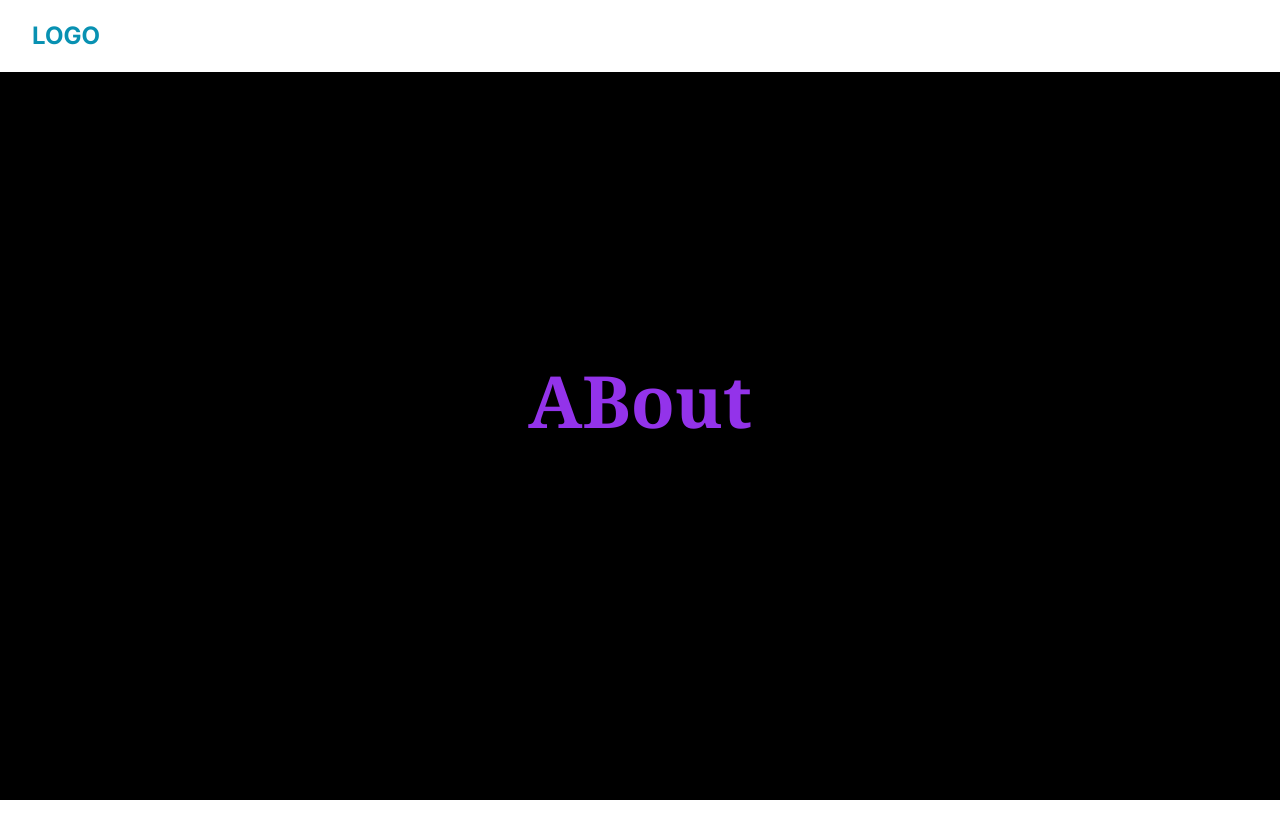
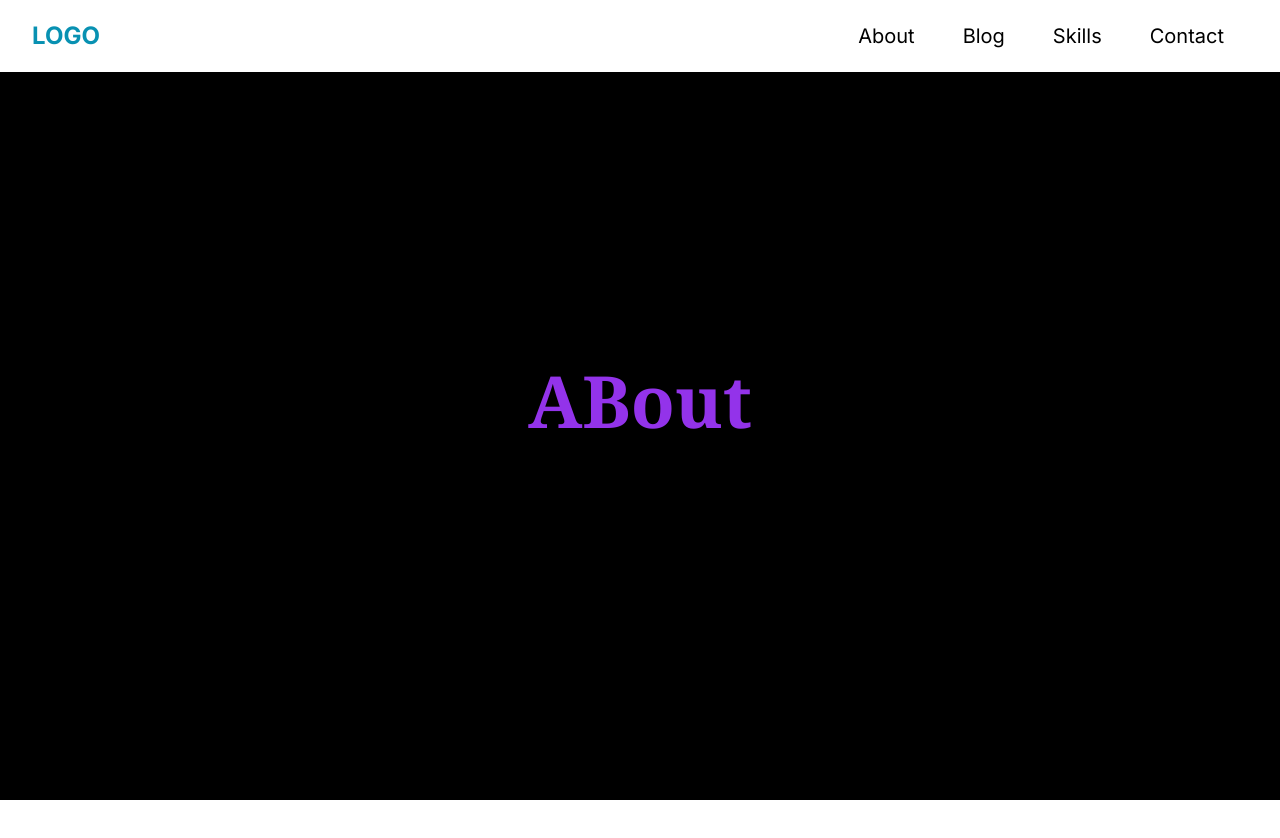
Before and after one commit to Sawrozzz/React-portfolio, a Next.js app: page /components/Header in a window 1280 px wide. Shown: the top 838 px of the page. Built offline with nearby package versions, Linux system fonts and the light colour scheme.

Commit message:
added responsive navBar with hamburger menu

```diff
--- a/app/components/NavBar/page.js
+++ b/app/components/NavBar/page.js
@@ -36,6 +36,37 @@ const NavBar = () => {
               </div>
             </div>
           </div>
+
+          <div>
+            <div
+              className={`flex-1 justify-self-center pb-3 mt-8 md:block md:pb-0 md:mt-0 ${
+                navbar ? "p-12 md:p-0 block" : "hidden"
+              }`}
+            >
+              <ul className=" h-screen md:h-auto items-center justify-center md:flex">
+                <li className="pd-6 text-xl text-black py-2 md:px-6 text-center border-b-2 md:border-b-0 hover:bg-purple-900 border-purple-900 md:hover:text-purple-600 md:hover:bg-transparent">
+                  <Link href="#about" onClick={() => setNavBar(!navbar)}>
+                    About
+                  </Link>
+                </li>
+                <li className="pd-6 text-xl text-black py-2 md:px-6 text-center border-b-2 md:border-b-0 hover:bg-purple-900 border-purple-900 md:hover:text-purple-600 md:hover:bg-transparent">
+                  <Link href="#blog" onClick={() => setNavBar(!navbar)}>
+                    Blog
+                  </Link>
+                </li>
+                <li className="pd-6 text-xl text-black py-2 md:px-6 text-center border-b-2 md:border-b-0 hover:bg-purple-900 border-purple-900 md:hover:text-purple-600 md:hover:bg-transparent">
+                  <Link href="#skill" onClick={() => setNavBar(!navbar)}>
+                    Skills
+                  </Link>
+                </li>
+                <li className="pd-6 text-xl text-black py-2 md:px-6 text-center border-b-2 md:border-b-0 hover:bg-purple-900 border-purple-900 md:hover:text-purple-600 md:hover:bg-transparent">
+                  <Link href="#contact" onClick={() => setNavBar(!navbar)}>
+                    Contact
+                  </Link>
+                </li>
+              </ul>
+            </div>
+          </div>
         </div>
       </nav>
     </>
```
